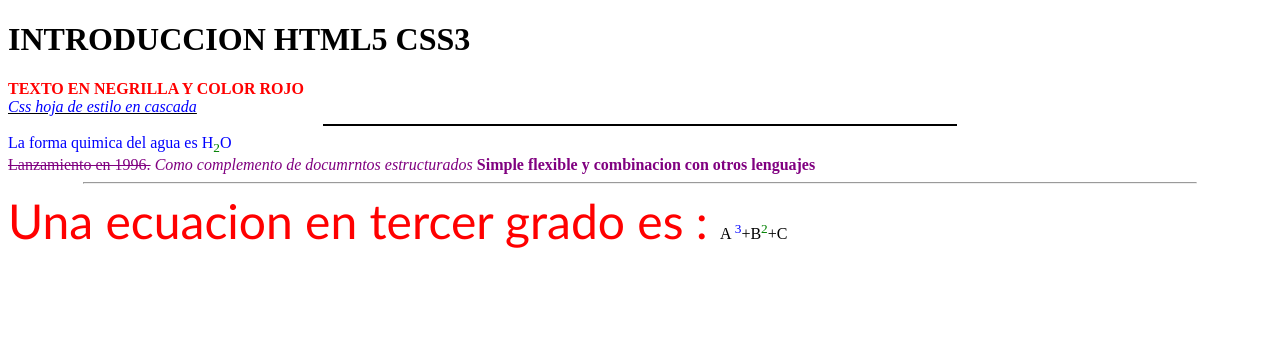
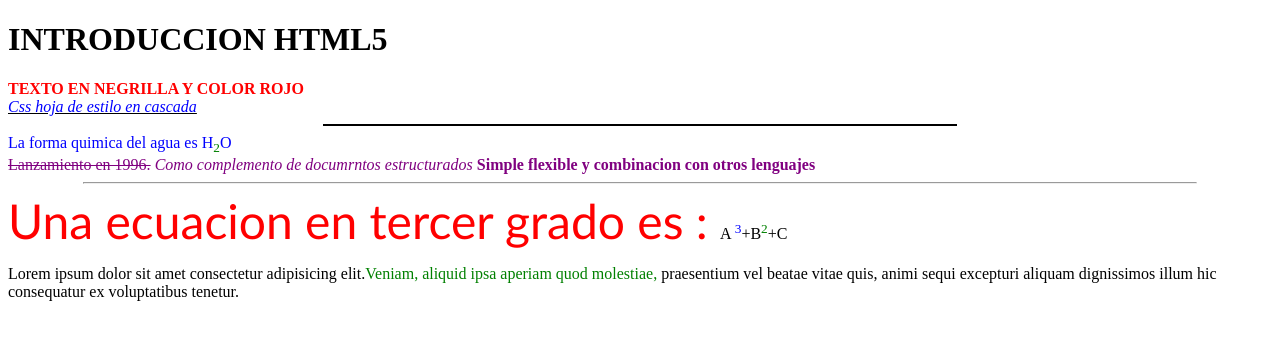
Before and after one commit to hpolo01/HTML, a plain HTML site: page TALLERES SEMANA 1-2/SEMANA 1-2 intro_html.html in a window 1280 px wide. Drawn offline with Linux system fonts and the light colour scheme.

Commit message:
Update 10082022

```diff
--- a/TALLERES SEMANA 1-2/SEMANA 1-2 intro_html.html
+++ b/TALLERES SEMANA 1-2/SEMANA 1-2 intro_html.html
@@ -9,7 +9,7 @@
   </head>
   <body>
 <!-- COLOCA titulo principal de la pag web -->
-<h1>INTRODUCCION HTML5 CSS3</h1>
+<h1>INTRODUCCION HTML5 </h1>
 <b><font color="red"> TEXTO EN NEGRILLA Y COLOR ROJO </font></b>
 <br>
 <u> <i><font color="blue">Css hoja de estilo en cascada</font> </font></i></u>
@@ -20,6 +20,10 @@
 <hr align="center"width="88%">
 <font color= "red" size="12" face="calibri">Una ecuacion en tercer grado es :
 </font>A <sup><font color="blue">3</font></sup>+B<sup><font color="green">2</font></sup>+C
+<p>Lorem ipsum dolor sit amet consectetur adipisicing elit.<font color="green">Veniam, aliquid ipsa aperiam quod molestiae,</font> praesentium vel beatae vitae quis, animi sequi excepturi aliquam dignissimos illum hic consequatur ex voluptatibus tenetur.</p>
+
+
+
 </body>
 </html>
   </body>
```
